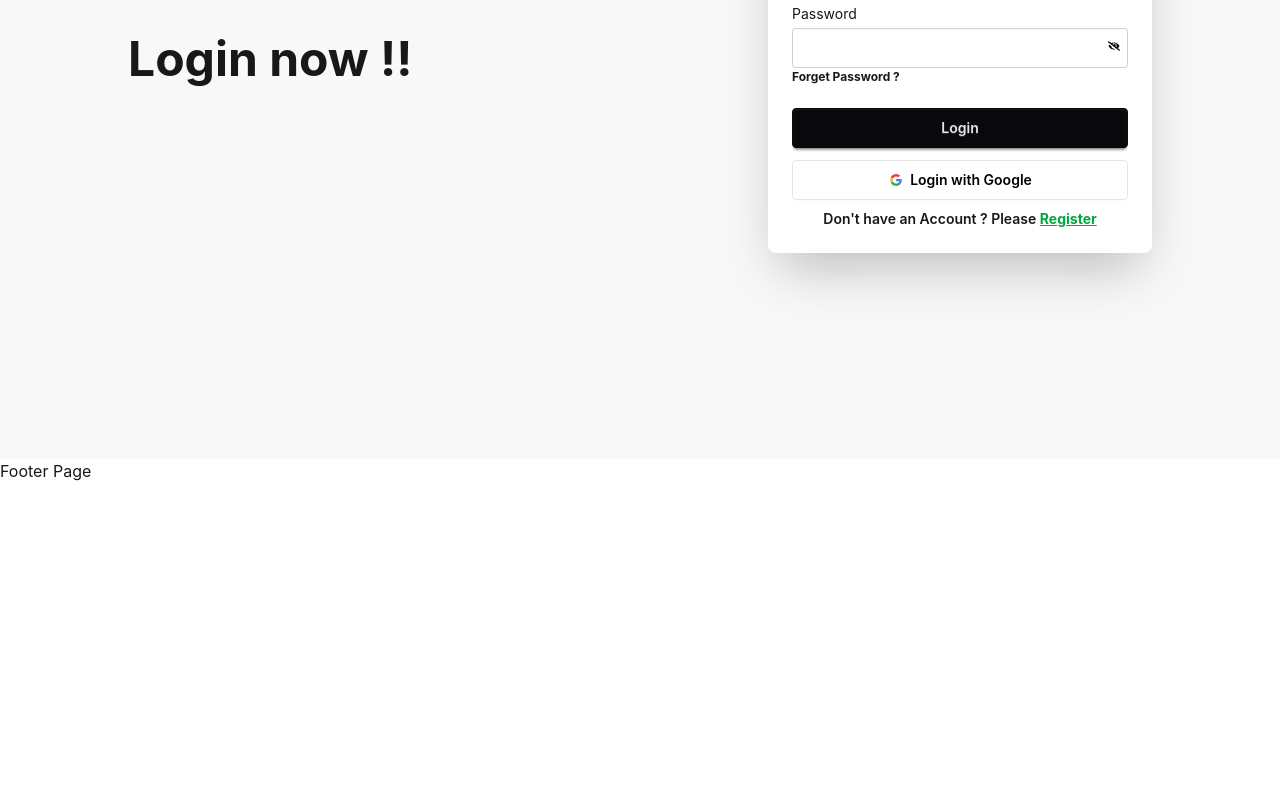
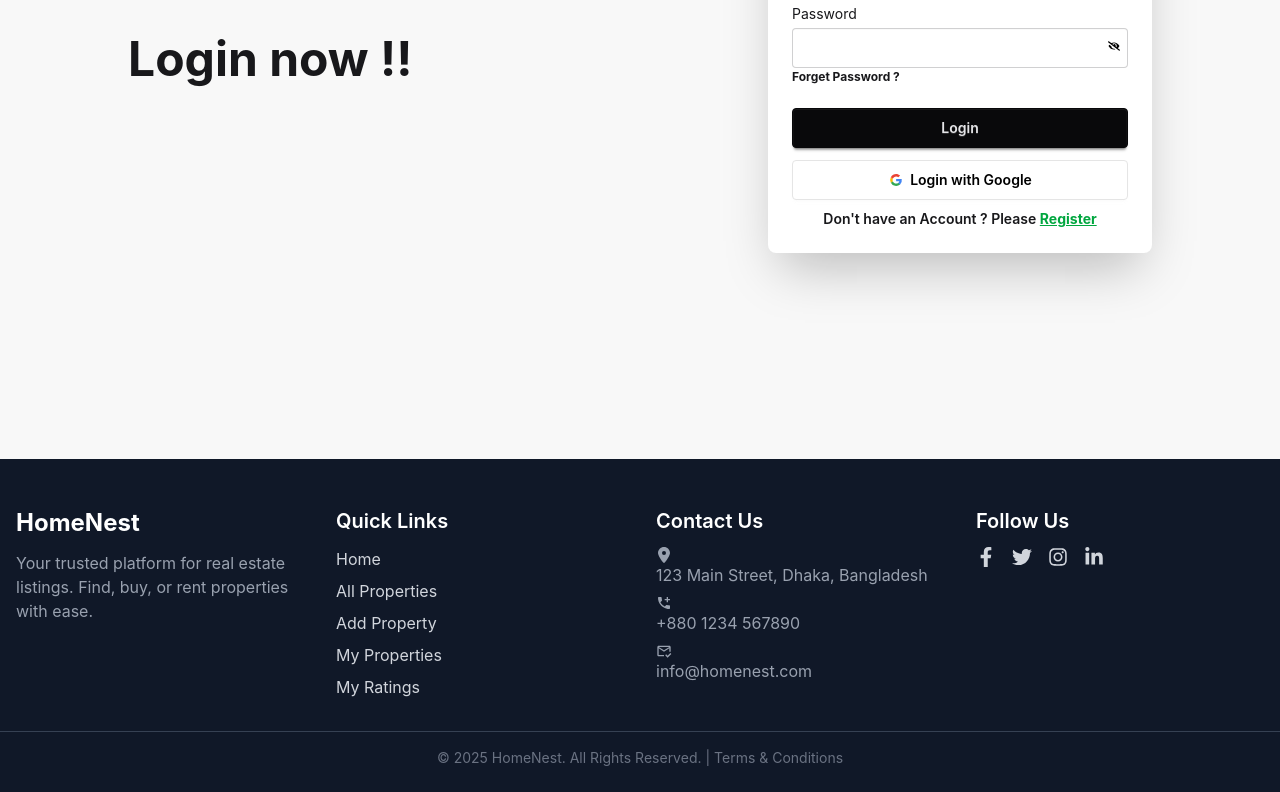
Before and after one commit to provash10/home-nest, a React (Vite) app: page /login in a window 1280 px wide. Shown: the part 413-1205 px from the top of the page. Before the commit the page ends 896 px from the top, so only its background shows below. Built offline with nearby package versions, Linux system fonts and the light colour scheme; no server answers.

Commit message:
Reviews, Services  and Footer

```diff
--- a/public/reviews.json
+++ b/public/reviews.json
@@ -1,52 +1,92 @@
 [
   {
-    "name": "John Smith",
-    "address": "New York, NY",
-    "review": "HomeNest helped me rent out my apartment quickly and easily."
+    "_id": "rev001",
+    "propertyId": "prop101",
+    "propertyName": "Lake View Apartment",
+    "reviewerName": "John Doe",
+    "rating": 4.5,
+    "reviewText": "Beautiful location and very calm environment.",
+    "reviewerPhoto": "https://randomuser.me/api/portraits/men/10.jpg"
   },
   {
-    "name": "Emily Johnson",
-    "address": "Los Angeles, CA",
-    "review": "The platform is user-friendly and made finding a new home stress-free."
+    "_id": "rev002",
+    "propertyId": "prop102",
+    "propertyName": "Modern City Flat",
+    "reviewerName": "Jane Smith",
+    "rating": 3.8,
+    "reviewText": "Nice flat but parking space is limited.",
+    "reviewerPhoto": "https://randomuser.me/api/portraits/women/25.jpg"
   },
   {
-    "name": "Michael Brown",
-    "address": "Chicago, IL",
-    "review": "I could easily contact property owners through HomeNest. Highly recommended!"
+    "_id": "rev003",
+    "propertyId": "prop103",
+    "propertyName": "Green Valley House",
+    "reviewerName": "Alex Brown",
+    "rating": 5.0,
+    "reviewText": "Excellent property! Spacious rooms and well maintained.",
+    "reviewerPhoto": "https://randomuser.me/api/portraits/men/34.jpg"
   },
   {
-    "name": "Sophia Davis",
-    "address": "Houston, TX",
-    "review": "Property details are very clear, and the review section is very helpful."
+    "_id": "rev004",
+    "propertyId": "prop104",
+    "propertyName": "Downtown Commercial Space",
+    "reviewerName": "Lisa White",
+    "rating": 4.2,
+    "reviewText": "Perfect for business use. Location is ideal.",
+    "reviewerPhoto": "https://randomuser.me/api/portraits/women/12.jpg"
   },
   {
-    "name": "William Miller",
-    "address": "Phoenix, AZ",
-    "review": "I listed my property in just one day and got great responses."
+    "_id": "rev005",
+    "propertyId": "prop105",
+    "propertyName": "Suburban Family Home",
+    "reviewerName": "David Lee",
+    "rating": 2.9,
+    "reviewText": "House is good but maintenance was slow.",
+    "reviewerPhoto": "https://randomuser.me/api/portraits/men/19.jpg"
   },
   {
-    "name": "Olivia Wilson",
-    "address": "Philadelphia, PA",
-    "review": "The interface is clean and responsive. Worked perfectly on mobile."
+    "_id": "rev006",
+    "propertyId": "prop106",
+    "propertyName": "Luxury Penthouse",
+    "reviewerName": "Nina Khan",
+    "rating": 4.9,
+    "reviewText": "Premium experience! Worth every penny.",
+    "reviewerPhoto": "https://randomuser.me/api/portraits/women/8.jpg"
   },
   {
-    "name": "James Anderson",
-    "address": "San Antonio, TX",
-    "review": "The search and filter features save a lot of time when looking for properties."
+    "_id": "rev007",
+    "propertyId": "prop107",
+    "propertyName": "Budget Rental Studio",
+    "reviewerName": "Michael Jordan",
+    "rating": 3.3,
+    "reviewText": "Affordable and decent, but rooms are small.",
+    "reviewerPhoto": "https://randomuser.me/api/portraits/men/22.jpg"
   },
   {
-    "name": "Isabella Thomas",
-    "address": "San Diego, CA",
-    "review": "Thanks to the ratings system, I could choose the right property easily."
+    "_id": "rev008",
+    "propertyId": "prop108",
+    "propertyName": "Riverside Villa",
+    "reviewerName": "Emma Watson",
+    "rating": 4.7,
+    "reviewText": "Amazing view and peaceful surroundings. Loved it!",
+    "reviewerPhoto": "https://randomuser.me/api/portraits/women/5.jpg"
   },
   {
-    "name": "Benjamin Martinez",
-    "address": "Dallas, TX",
-    "review": "Adding a property is quick and simple. My listing looks great online."
+    "_id": "rev009",
+    "propertyId": "prop109",
+    "propertyName": "Urban Smart Apartment",
+    "reviewerName": "Chris Evans",
+    "rating": 4.0,
+    "reviewText": "Smart layout and modern design. Good value for money.",
+    "reviewerPhoto": "https://randomuser.me/api/portraits/men/45.jpg"
   },
   {
-    "name": "Mia Hernandez",
-    "address": "San Jose, CA",
-    "review": "HomeNest is a very effective platform. I would definitely recommend it to others."
+    "_id": "rev010",
+    "propertyId": "prop110",
+    "propertyName": "Countryside Land Plot",
+    "reviewerName": "Sarah Ahmed",
+    "rating": 4.3,
+    "reviewText": "Great investment opportunity with peaceful location.",
+    "reviewerPhoto": "https://randomuser.me/api/portraits/women/30.jpg"
   }
 ]
--- /dev/null
+++ b/public/services.json
@@ -0,0 +1,12 @@
+[
+  { "id": 1, "title": "Property Management", "description": "We take care of your property, from maintenance to tenant management.", "icon": "FaHome" },
+  { "id": 2, "title": "Legal Assistance", "description": "Expert legal support for buying, selling, or renting properties.", "icon": "FaBalanceScale" },
+  { "id": 3, "title": "Home Valuation", "description": "Accurate valuation to help you make informed property decisions.", "icon": "FaMoneyBillWave" },
+  { "id": 4, "title": "Property Marketing", "description": "Promote your property to reach the right buyers or renters quickly.", "icon": "FaBullhorn" },
+  { "id": 5, "title": "Interior Design", "description": "Professional interior design to make your property appealing.", "icon": "FaPaintBrush" },
+  { "id": 6, "title": "Mortgage Assistance", "description": "Help with mortgage and financing to simplify your property purchase.", "icon": "FaUniversity" },
+  { "id": 7, "title": "Legal Documentation", "description": "Prepare and verify all legal documents for smooth property transactions.", "icon": "FaFileAlt" },
+  { "id": 8, "title": "Property Inspection", "description": "Detailed inspection services to ensure property quality and safety.", "icon": "FaSearch" },
+  { "id": 9, "title": "Rental Management", "description": "Manage tenants, rent collection, and maintenance for rental properties.", "icon": "FaFileContract" },
+  { "id": 10, "title": "Consultation", "description": "Expert advice to guide you in property investment and buying decisions.", "icon": "FaLightbulb" }
+]
--- a/src/Components/Footer/Footer.jsx
+++ b/src/Components/Footer/Footer.jsx
@@ -1,10 +1,66 @@
 import React from 'react';
+import { FaFacebookF, FaInstagram, FaLinkedinIn, FaTwitter } from 'react-icons/fa';
+import { FaLocationDot } from 'react-icons/fa6';
+import { MdAddCall, MdOutlineMarkEmailRead } from 'react-icons/md';
+import { Link } from 'react-router';
+
 
 const Footer = () => {
     return (
-        <div>
-            <h3>Footer Page</h3>
-        </div>
+        <footer className="bg-gray-900 text-gray-300 pt-12 pb-6">
+            <div className="container mx-auto grid grid-cols-1 md:grid-cols-4 gap-8 px-4">
+                <div>
+                    <h2 className="text-2xl font-bold text-white mb-3">HomeNest</h2>
+                    <p className="text-gray-400">
+                        Your trusted platform for real estate listings. Find, buy, or rent properties with ease.
+                    </p>
+                </div>
+
+                <div>
+                    <h3 className="text-xl font-semibold text-white mb-3">Quick Links</h3>
+                    <ul className="space-y-2">
+                        <li><Link to="/" className="hover:text-white transition-colors">Home</Link></li>
+                        <li><Link to="all-properties" className="hover:text-white transition-colors">All Properties</Link></li>
+                        <li><Link to="add-properties" className="hover:text-white transition-colors">Add Property</Link></li>
+                        <li><Link to="/my-properties" className="hover:text-white transition-colors">My Properties</Link></li>
+                        <li><Link to="/my-ratings" className="hover:text-white transition-colors">My Ratings</Link></li>
+                    </ul>
+                </div>
+
+                <div>
+                    <h3 className="text-xl font-semibold text-white mb-3">Contact Us</h3>
+                    <ul className="space-y-2 text-gray-400">
+                        <li> <FaLocationDot /> 123 Main Street, Dhaka, Bangladesh</li>
+                        <li><MdAddCall /> +880 1234 567890</li>
+                        <li><MdOutlineMarkEmailRead/> info@homenest.com</li>
+                    </ul>
+                </div>
+
+
+                <div>
+                    <h3 className="text-xl font-semibold text-white mb-3">Follow Us</h3>
+                    <div className="flex space-x-4">
+                        <a href="https://facebook.com" target="_blank" rel="noopener noreferrer" className="hover:text-white transition-colors">
+                            <FaFacebookF size={20} />
+                        </a>
+                        <a href="https://twitter.com" target="_blank" rel="noopener noreferrer" className="hover:text-white transition-colors">
+                            <FaTwitter size={20} />
+                        </a>
+                        <a href="https://instagram.com" target="_blank" rel="noopener noreferrer" className="hover:text-white transition-colors">
+                            <FaInstagram size={20} />
+                        </a>
+                        <a href="https://linkedin.com" target="_blank" rel="noopener noreferrer" className="hover:text-white transition-colors">
+                            <FaLinkedinIn size={20} />
+                        </a>
+                    </div>
+                </div>
+            </div>
+
+
+            <div className="border-t border-gray-700 mt-8 pt-4 text-center text-gray-500 text-sm">
+                &copy; {new Date().getFullYear()} HomeNest. All Rights Reserved. | <Link to="/terms" className="hover:text-white">Terms & Conditions</Link>
+            </div>
+        </footer>
     );
 };
 
--- a/src/Pages/Home/Home.jsx
+++ b/src/Pages/Home/Home.jsx
@@ -1,11 +1,14 @@
-import React, { useState } from 'react';
+import React, { Suspense, useState } from 'react';
 import { useLoaderData } from 'react-router';
 import PropertyCard from '../AllProperties/PropertyCard';
 import ChooseUs from './ChooseUs';
 import Banner from './Banner';
 import Reviews from './Reviews';
+import Services from './Services';
+
 
 const reviewPromise = fetch('/reviews.json').then(res=>res.json());
+const servicesPromise = fetch('/services.json').then(res=>res.json());
 
 const Home = () => {
     const [search, setSearch] = useState('');
@@ -48,7 +51,17 @@ const Home = () => {
             </div>
 
             <ChooseUs></ChooseUs>
-            <Reviews reviewPromise={reviewPromise}></Reviews>
+            {/* <Reviews reviewPromise={reviewPromise}></Reviews> */}
+             <Suspense fallback={<p className="text-center my-10">Loading Reviews...</p>}>
+        <Reviews reviewPromise={reviewPromise} />
+      </Suspense>
+
+      <Suspense fallback={<p className="text-center my-10">Loading Services...</p>}>
+        <Services servicesPromise={servicesPromise}></Services>
+      </Suspense>
+
+
+
 
         </div>
     );
--- /dev/null
+++ b/src/Pages/Home/ServiceCard.jsx
@@ -0,0 +1,14 @@
+import React from 'react';
+
+const ServiceCard = ({ service }) => {
+    const { title, description } = service;
+
+    return (
+        <div className="max-w-sm w-full bg-white shadow-lg rounded-2xl p-6 mx-auto hover:shadow-2xl transition-shadow duration-300">
+            <h3 className="font-semibold text-gray-900 text-xl mb-2">{title}</h3>
+            <p className="text-gray-700 text-sm leading-relaxed">{description}</p>
+        </div>
+    );
+};
+
+export default ServiceCard;
--- /dev/null
+++ b/src/Pages/Home/Services.jsx
@@ -0,0 +1,23 @@
+import React, { use } from 'react';
+import ServiceCard from './ServiceCard';
+
+const Services = ({ servicesPromise }) => {
+    const services = use(servicesPromise);
+
+    return (
+        <div className="my-24">
+            <div className="text-center mb-12">
+                <h3 className="text-3xl font-bold my-8">Our Services</h3>
+                <p>Key services to help you with your property needs</p>
+            </div>
+
+            <div className="grid grid-cols-1 sm:grid-cols-2 md:grid-cols-3 gap-6">
+                {services.map(service => (
+                    <ServiceCard key={service.id} service={service} />
+                ))}
+            </div>
+        </div>
+    );
+};
+
+export default Services;
```
Also changed, not shown: src/Pages/Home/ReviewCard.jsx (+28 -16 lines), src/Pages/Home/Reviews.jsx (+16 -17 lines).
